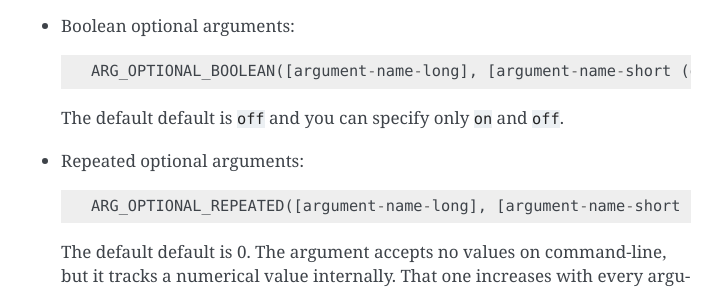
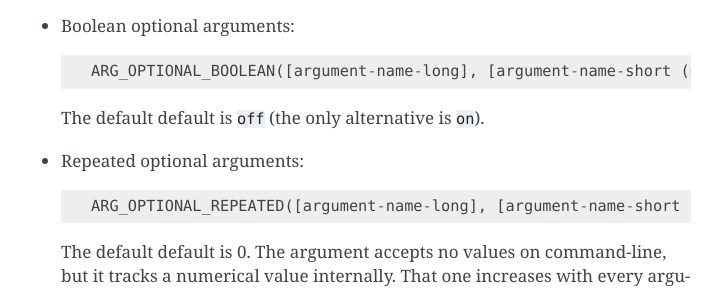
Before and after one commit to matejak/argbash, a Sphinx documentation site: the page built from doc/guide.rst, in a window 1280 px wide and 900 px high, scrolled down 3129 px. Shown: the part 154-446 px from the top of the window, without its empty margins (389-1111 px from the left). Built offline with Sphinx 7.4.7, drawn with Linux system fonts in a browser that asks for light colours; some of the changed text lies outside the part shown.

```diff
--- a/doc/guide.rst
+++ b/doc/guide.rst
@@ -140,7 +140,7 @@
 
      ARG_OPTIONAL_BOOLEAN([argument-name-long], [argument-name-short (optional)], [help message], [default (optional)])
 
-  The default default is ``off`` and you can specify only ``on`` and ``off``.
+  The default default is ``off`` (the only alternative is ``on``).
 
 * Repeated optional arguments:
   ::
```
Also changed, not shown: other parts of doc/guide.rst (+1 -1 lines), 6 other files.
